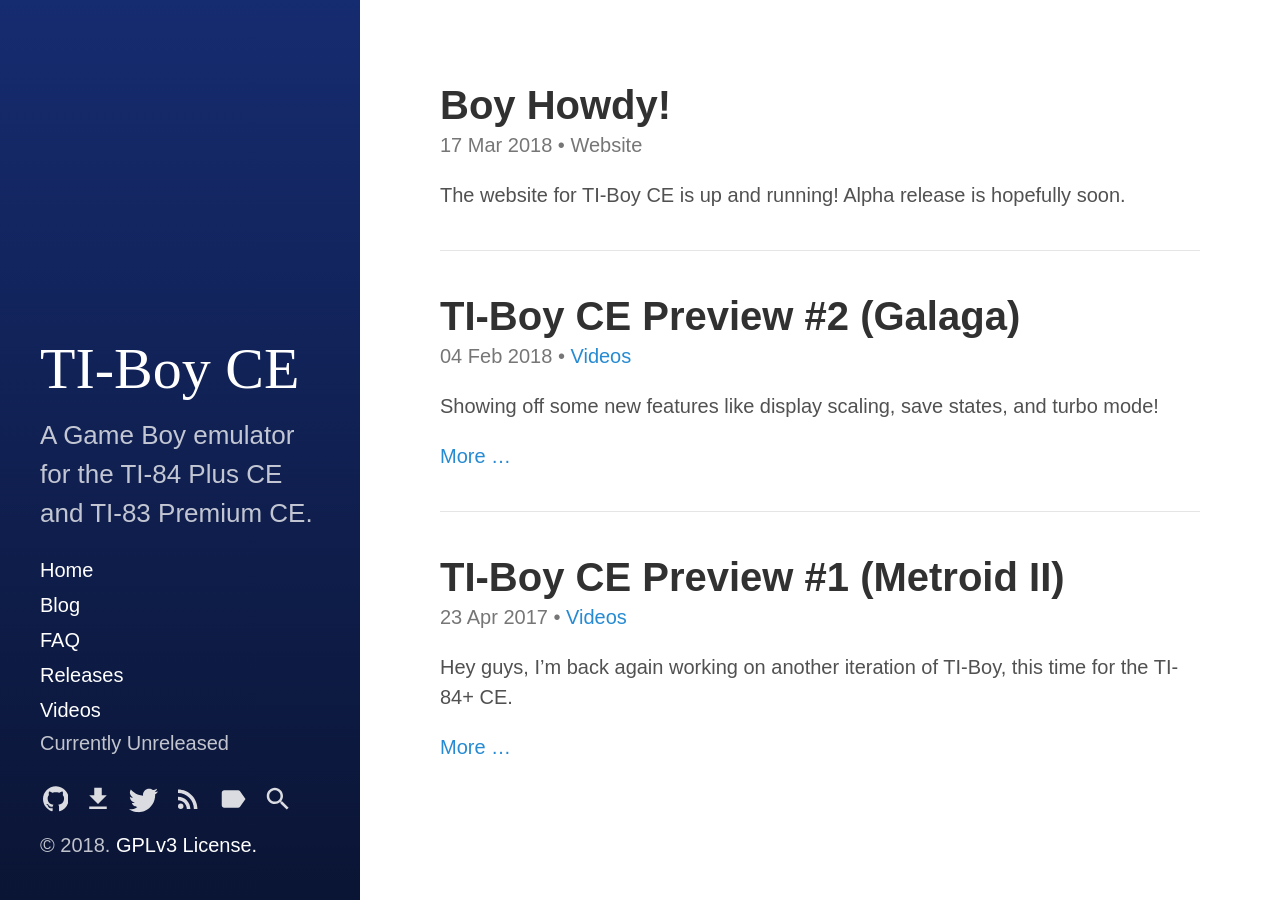
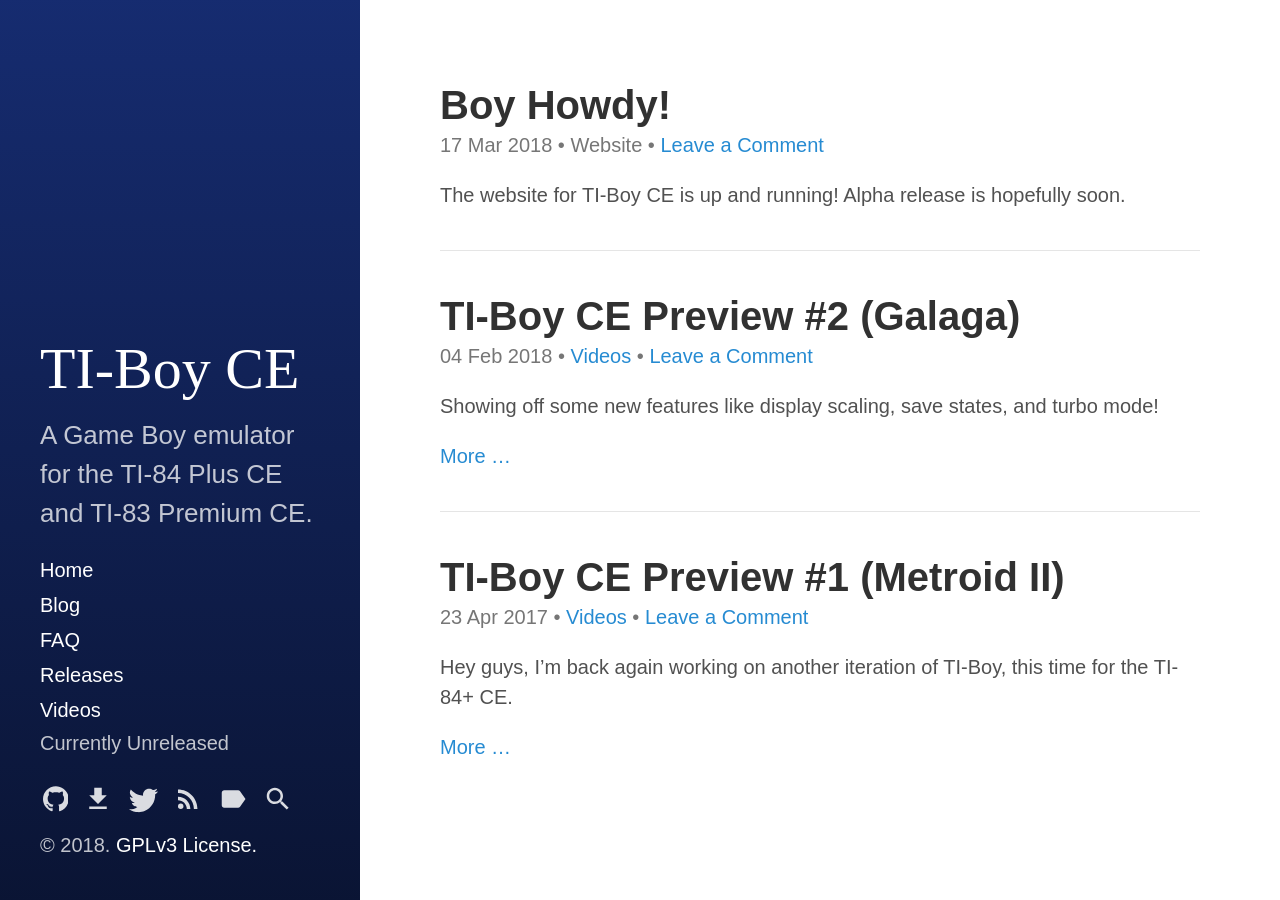
Before and after one commit to calc84maniac/tiboyce, a Jekyll site: the page built from blog/index.html, in a window 1280 px wide. Built offline with Jekyll 4.4.1, drawn with Linux system fonts in a browser that asks for light colours; the list of posts is cut into pages by our own code; comment, search, counter and statistics services are not loaded.

Commit message:
Attempt to add a comment count to blog posts.

```diff
--- a/_includes/post-meta.html
+++ b/_includes/post-meta.html
@@ -26,4 +26,10 @@
       {% endif %}
     {% endfor %}
   </span>
+  <span class="post-comments">
+    &bull;
+    <a href="{{ site.baseurl }}{{ post.url }}#disqus_thread">
+      Leave a Comment
+    </a>
+  </span>
 </div>
--- a/_layouts/index.html
+++ b/_layouts/index.html
@@ -40,3 +40,5 @@
 
   {% include pagination-older.html %}
 </div>
+
+<script id="dsq-count-scr" src="//{{ site.disqus.shortname }}.disqus.com/count.js" async></script>
--- a/_layouts/post.html
+++ b/_layouts/post.html
@@ -16,3 +16,5 @@
   {% include comments.html %}
   {% include related_posts.html %}
 </div>
+
+<script id="dsq-count-scr" src="//{{ site.disqus.shortname }}.disqus.com/count.js" async></script>
```
